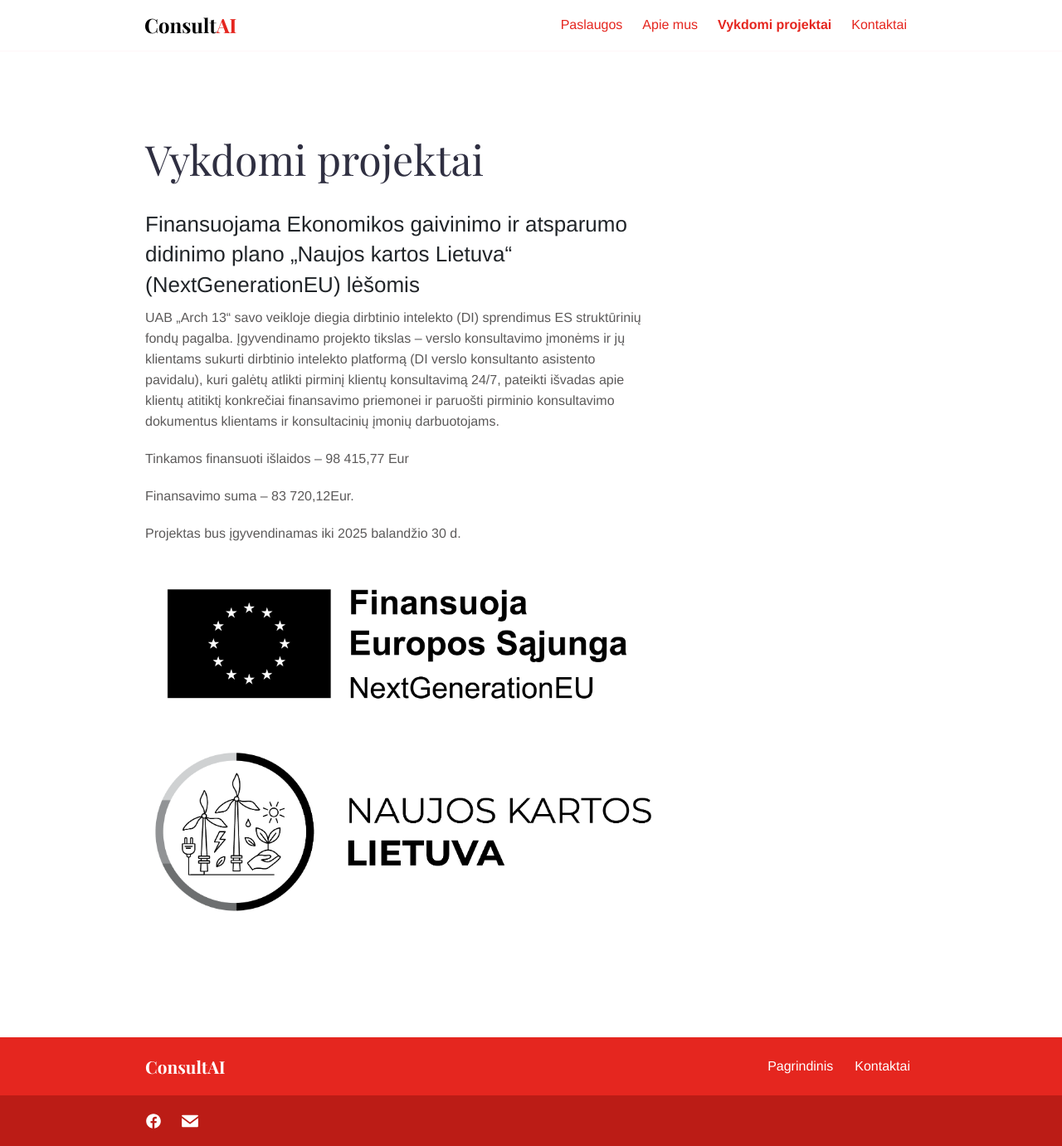
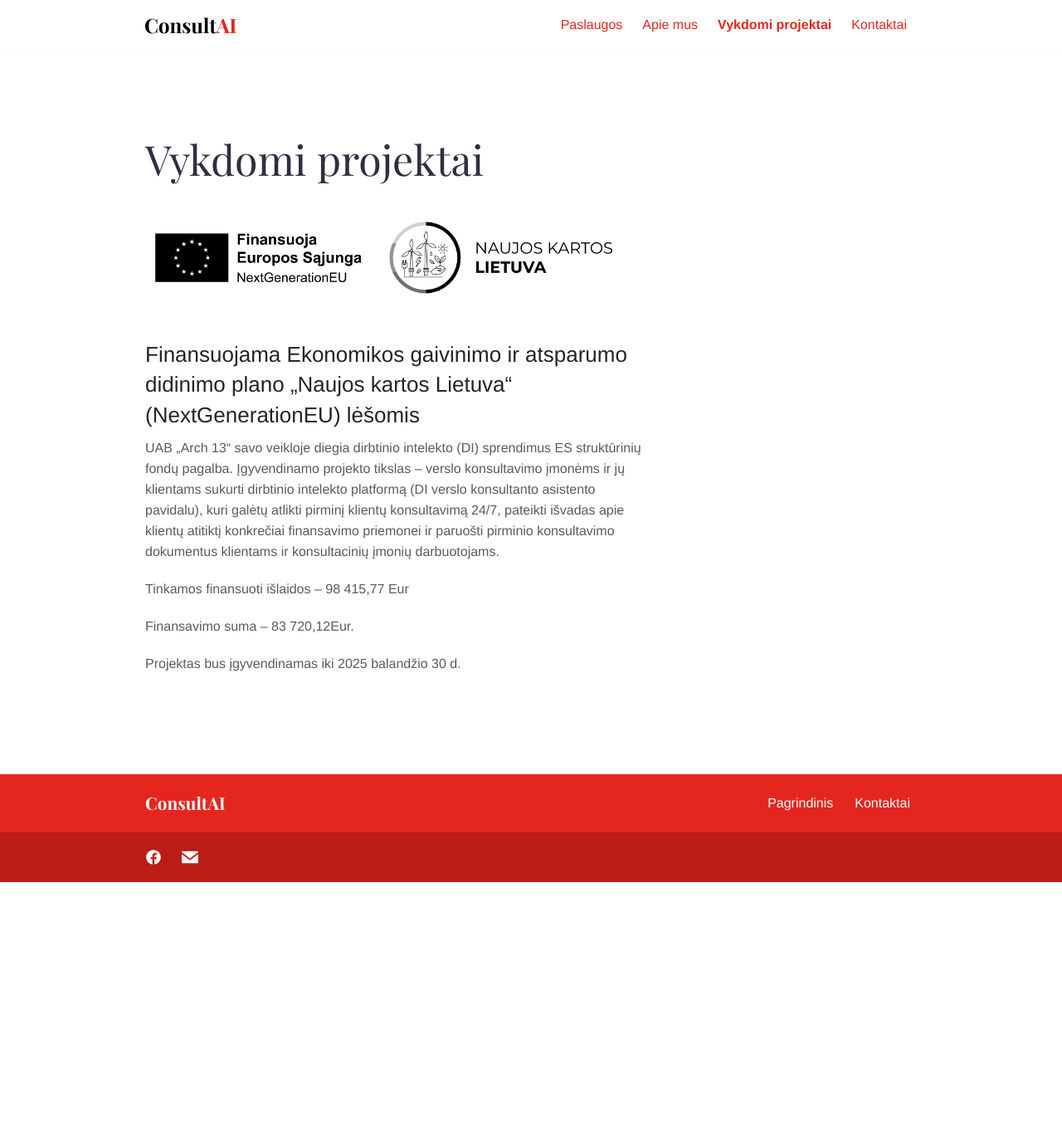
Before and after one commit to Arch-13/arch-13.github.io, a Jekyll site: the page built from vykdomi-projektai.md, in a window 1280 px wide. Shown: the whole page at 83% size. Built offline with Jekyll 4.4.1, drawn with Linux system fonts in a browser that asks for light colours; after the commit the page ends 1063 px from its top, so only the background shows below that.

Commit message:
Display sponsor images side by side

```diff
--- a/vykdomi-projektai.md
+++ b/vykdomi-projektai.md
@@ -4,6 +4,10 @@
 description: Vykdomi projektai
 bodyClass: page-projects
 ---
+
+<img src="{{ 'images/NextGenerationEU-black.jpg' | relative_url }}" alt="NextGenerationEU" width="45%" style="display: inline-block; margin-right: 10px;">
+<img src="{{ 'images/NaujosKartosLietuva-black.png' | relative_url }}" alt="NaujosKartosLietuva" width="45%" style="display: inline-block;">
+
 
 ## Finansuojama Ekonomikos gaivinimo ir atsparumo didinimo plano „Naujos kartos Lietuva“ (NextGenerationEU) lėšomis
 
@@ -14,6 +18,3 @@
 Finansavimo suma – 83 720,12Eur.
 
 Projektas bus įgyvendinamas iki 2025 balandžio 30 d.
-
-![NextGenerationEU](/images/NextGenerationEU-black.jpg)
-![NaujosKartosLietuva](/images/NaujosKartosLietuva-black.png)
```
